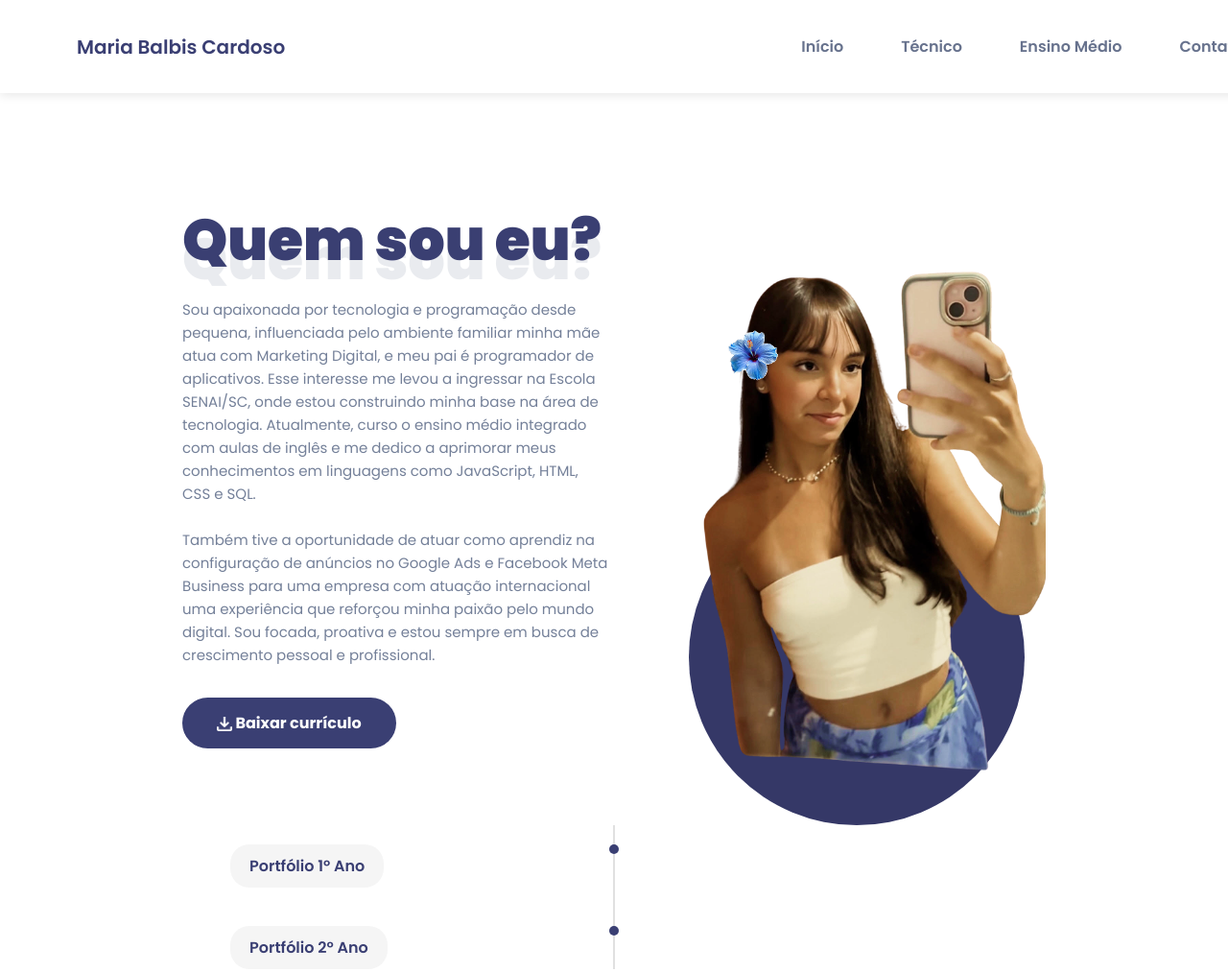
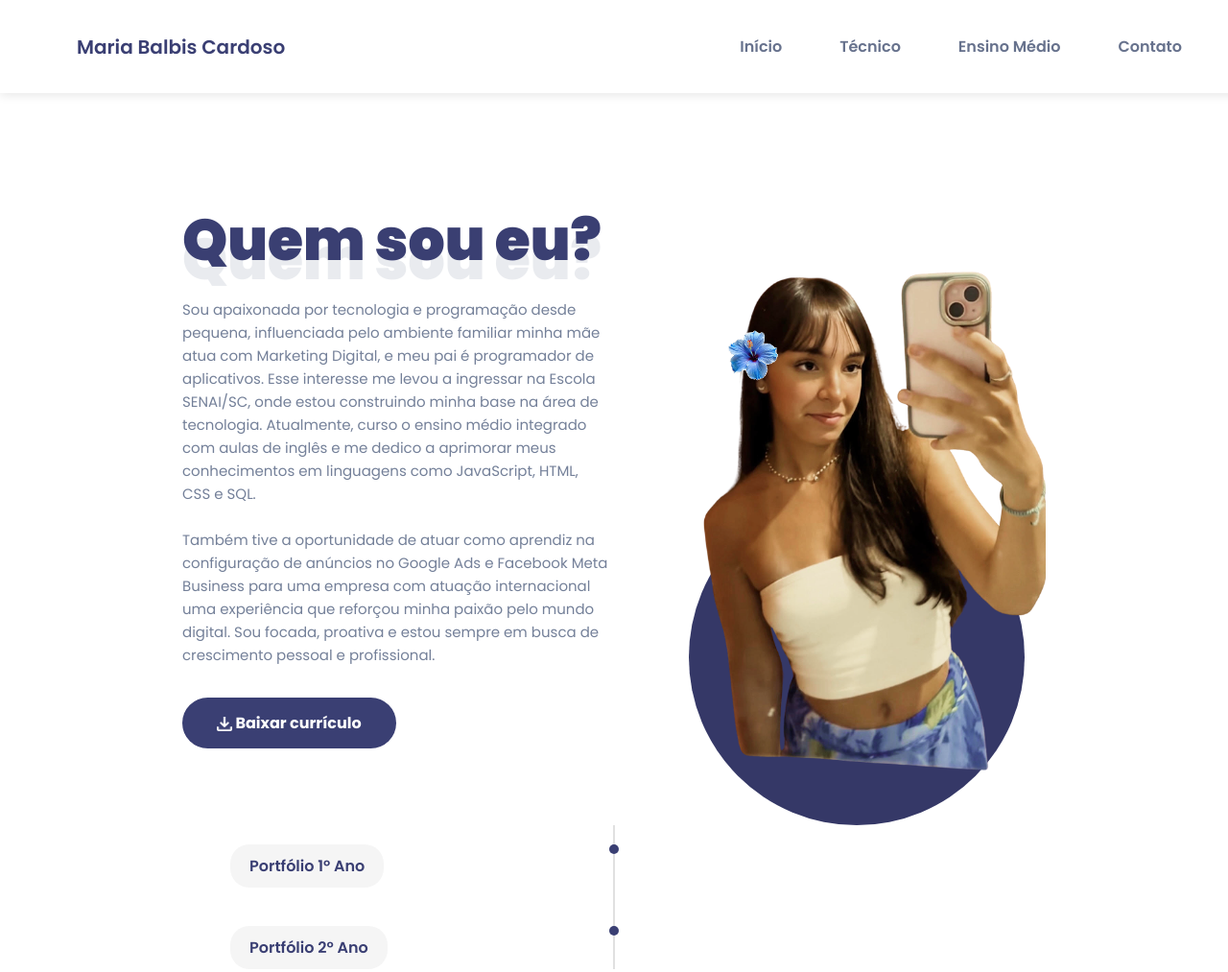
Before and after one commit to mariabalbis/Portfolio.MB, a plain HTML site: page Portfolio.MB/meuportfolio/inicio.html in a window 1280 px wide. Shown: the top 1013 px of the page at 96% size. Drawn offline with Linux system fonts and the light colour scheme.

Commit message:
atualiandootamanho

```diff
--- a/Portfolio.MB/meuportfolio/contato.css
+++ b/Portfolio.MB/meuportfolio/contato.css
@@ -12,7 +12,7 @@ body {
 }
 
 header {
-    width: 95vw;
+    width: 90vw;
     padding: 20px 80px;
     display: flex;
     justify-content: space-between;
--- a/Portfolio.MB/meuportfolio/inicio.css
+++ b/Portfolio.MB/meuportfolio/inicio.css
@@ -9,7 +9,7 @@ body {
 }
 
 header {
-    width: 95vw;
+    width: 90vw;
     padding: 20px 80px;
     display: flex;
     justify-content: space-between;
--- a/Portfolio.MB/meuportfolio/tecnico.css
+++ b/Portfolio.MB/meuportfolio/tecnico.css
@@ -12,7 +12,7 @@ body {
 }
 
 header {
-    width: 95vw;
+    width: 90vw;
     padding: 20px 80px;
     display: flex;
     justify-content: space-between;
```
